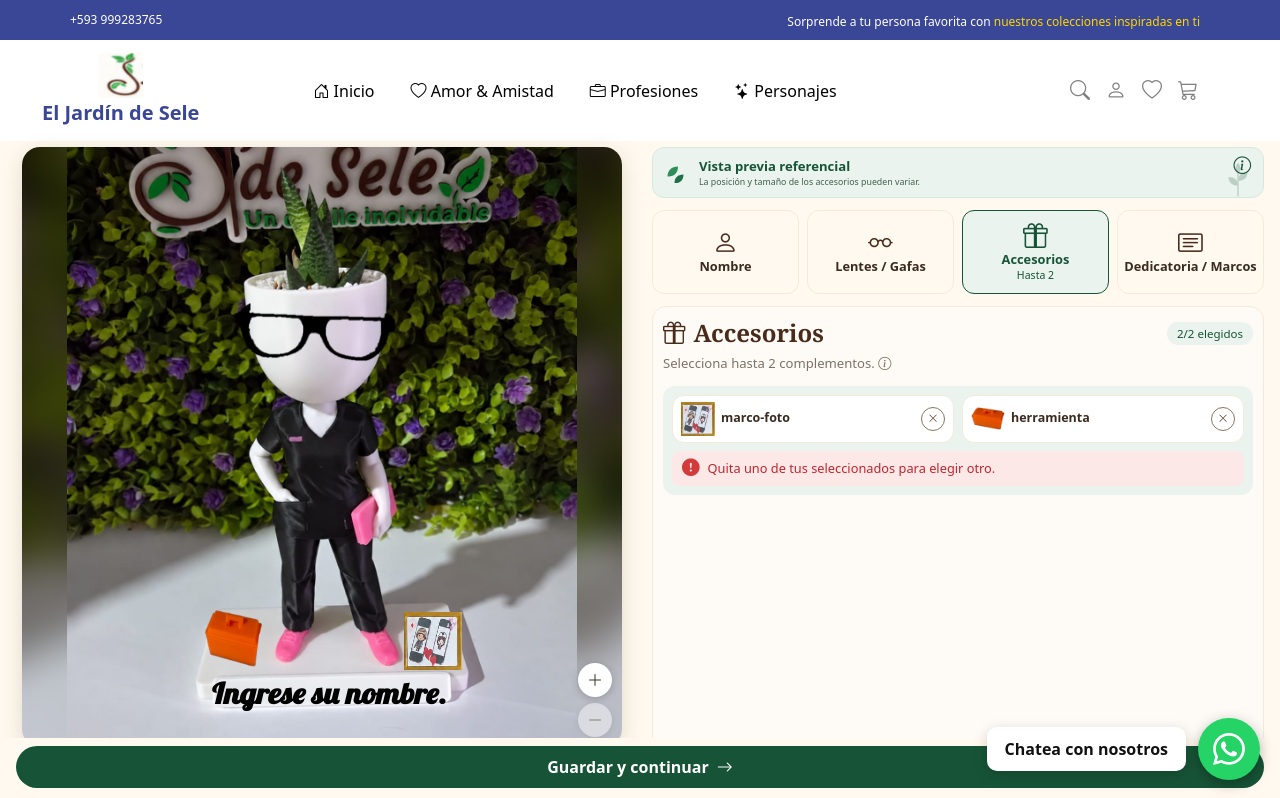
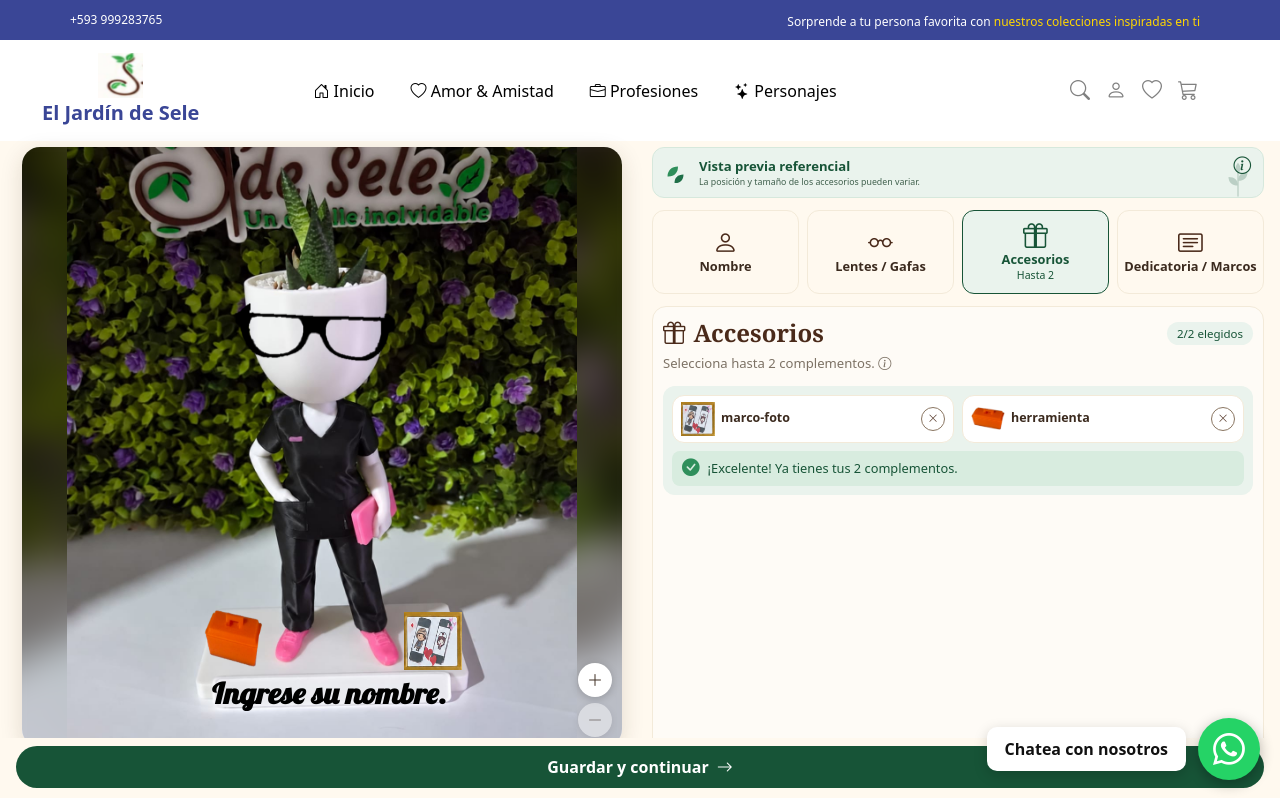
Before and after one commit to danielSan777/E-commerce, an Angular app: page /catalogo/todos-productos/personalizador in a window 1280 px wide. Shown: the top 798 px of the page. Built offline with nearby package versions, Linux system fonts and the light colour scheme.

Commit message:
modificacion de mensaje de ya selecciono un marco

```diff
--- a/src/app/personalizador/presentacion/paginas/personalizador/personalizador.css
+++ b/src/app/personalizador/presentacion/paginas/personalizador/personalizador.css
@@ -440,6 +440,7 @@
 .rejilla {
     display: grid;
     grid-template-columns: repeat(5, 1fr);
+    grid-auto-flow: row dense;
     gap: 10px;
 }
 
@@ -686,6 +687,16 @@
     color: #d33a3a;
 }
 
+/* Versión verde: "Bien! Ya tienes 1" / "Excelente! Ya tienes tus 2 complementos" */
+.elegidos-aviso.ok {
+    background: #d8ecdf;
+    color: var(--verde);
+}
+
+.elegidos-aviso.ok i {
+    color: #2f8f5b;
+}
+
 /* ================= REEMPLAZAR MARCO (3 <-> 4) ================= */
 .tile.pendiente,
 .tile.apagada.pendiente {
@@ -693,6 +704,12 @@
     border-color: #d33a3a;
     box-shadow: 0 0 0 1px #d33a3a inset;
     opacity: 1;
+}
+
+/* Dentro de la rejilla: ocupa todo el ancho, debajo de los marcos */
+.rejilla .aviso-marco {
+    grid-column: 1 / -1;
+    margin: 4px 0;
 }
 
 .aviso-marco {
--- a/src/app/personalizador/presentacion/paginas/personalizador/personalizador.html
+++ b/src/app/personalizador/presentacion/paginas/personalizador/personalizador.html
@@ -287,10 +287,21 @@
                     </span>
                     }
 
-                    @if (cantidadAccesorios() >= maximoAccesorios) {
-                    <p class="elegidos-aviso">
+                    @if (cantidadAccesorios() >= maximoAccesorios && avisoLimite()) {
+                    <!-- Rojo: solo si intentó elegir más de los permitidos -->
+                    <p class="elegidos-aviso" role="alert">
                         <i class="bi bi-exclamation-circle-fill" aria-hidden="true"></i>
                         Quita uno de tus seleccionados para elegir otro.
+                    </p>
+                    } @else if (cantidadAccesorios() >= maximoAccesorios) {
+                    <p class="elegidos-aviso ok">
+                        <i class="bi bi-check-circle-fill" aria-hidden="true"></i>
+                        ¡Excelente! Ya tienes tus {{ maximoAccesorios }} complementos.
+                    </p>
+                    } @else {
+                    <p class="elegidos-aviso ok">
+                        <i class="bi bi-check-circle-fill" aria-hidden="true"></i>
+                        ¡Bien! Ya tienes {{ cantidadAccesorios() }}, escoge otro.
                     </p>
                     }
                 </div>
@@ -310,24 +321,6 @@
                 </div>
 
                 <ng-container *ngTemplateOutlet="rejillaTpl; context: { $implicit: accesoriosDeCategoria() }" />
-
-                <!-- Ya hay un marco (3 ↔ 4) y se tocó el otro: ¿reemplazar? -->
-                @if (marcoPendienteActivo()) {
-                <div class="aviso-marco" id="aviso-marco" role="alert">
-                    <div class="aviso-marco-texto">
-                        <i class="bi bi-exclamation-circle-fill" aria-hidden="true"></i>
-                        <div>
-                            <strong>Ya tienes un marco seleccionado.</strong>
-                            <span>¿Quieres reemplazarlo por este?</span>
-                        </div>
-                    </div>
-                    <div class="aviso-marco-botones">
-                        <button type="button" class="btn-cancelar-marco" (click)="cancelarMarco()">Cancelar</button>
-                        <button type="button" class="btn-reemplazar-marco"
-                            (click)="reemplazarMarco()">Reemplazar</button>
-                    </div>
-                </div>
-                }
                 }
 
                 <!-- ===== DEDICATORIA / MARCOS ===== -->
@@ -536,6 +529,23 @@
 
             <span class="tile-nombre">{{ item.nombre }}</span>
         </button>
+
+        <!-- Ya hay un marco (3 ↔ 4) y se tocó el otro: ¿reemplazar? Sale debajo de los marcos -->
+        @if (marcoPendienteActivo() && item.id === ultimoMarcoId(lista)) {
+        <div class="aviso-marco" id="aviso-marco" role="alert">
+            <div class="aviso-marco-texto">
+                <i class="bi bi-exclamation-circle-fill" aria-hidden="true"></i>
+                <div>
+                    <strong>Ya tienes un marco seleccionado.</strong>
+                    <span>¿Quieres reemplazarlo por este?</span>
+                </div>
+            </div>
+            <div class="aviso-marco-botones">
+                <button type="button" class="btn-cancelar-marco" (click)="cancelarMarco()">Cancelar</button>
+                <button type="button" class="btn-reemplazar-marco" (click)="reemplazarMarco()">Reemplazar</button>
+            </div>
+        </div>
+        }
         } @empty {
         <p class="text-muted vacio">No hay accesorios en esta categoría.</p>
         }
--- a/src/app/personalizador/presentacion/paginas/personalizador/personalizador.ts
+++ b/src/app/personalizador/presentacion/paginas/personalizador/personalizador.ts
@@ -406,6 +406,7 @@ export class Personalizador implements OnDestroy {
     if (!this.hojaAbierta()) return;
 
     this.hojaAbierta.set(false);
+    this.avisoLimite.set(false);
     this.cancelarReemplazo();
     this.marcoPendiente.set(null);
 
@@ -434,6 +435,7 @@ export class Personalizador implements OnDestroy {
   }
 
   elegirPestana(id: IdPestana): void {
+    this.avisoLimite.set(false);
     this.cancelarReemplazo();
     this.marcoPendiente.set(null);
     this.errorPanel.set('');
@@ -499,10 +501,10 @@ export class Personalizador implements OnDestroy {
         return '';
 
       case 'accesorios':
-        return lista.some(a => {
-          const c = a.categoria ?? 'Otros';
-          return c !== this.CATEGORIA_MODA && c !== this.CATEGORIA_PERSONALIZACION && !this.esFijo(a.accesorioId);
-        }) ? '' : 'Elige al menos un accesorio para continuar.';
+        // Obligatorio: hay que elegir los 2 accesorios
+        return this.cantidadAccesorios() >= this.maximoAccesorios
+          ? ''
+          : `Debes elegir ${this.maximoAccesorios} accesorios para continuar.`;
 
       case 'dedicatoria':
         // 1) mensaje de la tarjeta
@@ -928,6 +930,13 @@ export class Personalizador implements OnDestroy {
   readonly guardar = output<ConfiguracionPersonalizada>();
 
   continuar(): void {
+    // Hay que tener los 2 accesorios elegidos: si no, abre Accesorios y avisa
+    if (this.cantidadAccesorios() < this.maximoAccesorios) {
+      this.elegirPestana('accesorios');
+      this.errorPanel.set(`Debes elegir ${this.maximoAccesorios} accesorios para continuar.`);
+      return;
+    }
+
     this.guardar.emit({
       accesorios: this.accesoriosSeleccionados(),
       nombre: this.nombreCliente(),
@@ -1035,6 +1044,12 @@ export class Personalizador implements OnDestroy {
     return pendiente && this.choca(pendiente) ? pendiente : null;
   });
 
+  // Id del último marco (3 o 4) de la lista: el aviso de reemplazo sale debajo de él
+  ultimoMarcoId(lista: Accesorio[] | null | undefined): number | null {
+    const marcos = (lista ?? []).filter(a => a.id === this.ID_MARCO_FOTO || a.id === this.ID_MARCO_FRASE);
+    return marcos.length ? marcos[marcos.length - 1].id : null;
+  }
+
   private preguntarReemplazoMarco(accesorio: Accesorio): void {
     this.marcoPendiente.set(accesorio);
 
@@ -1062,7 +1077,11 @@ export class Personalizador implements OnDestroy {
   vibrando = signal(false);
   private temporizadorVibrar: ReturnType<typeof setTimeout> | undefined;
 
+  // true desde que intentó elegir un tercer accesorio hasta que quita uno (muestra el mensaje rojo)
+  avisoLimite = signal(false);
+
   avisarLimite(): void {
+    this.avisoLimite.set(true);
     clearTimeout(this.temporizadorVibrar);
     this.vibrando.set(false); // se apaga un instante para que la animación se repita
 
@@ -1111,6 +1130,7 @@ export class Personalizador implements OnDestroy {
     // Los elementos fijos no se quitan
     if (this.esFijo(id)) return;
 
+    this.avisoLimite.set(false);
     if (this.reemplazoDe() === id) this.reemplazoDe.set(null);
     if (this.marcoPendiente() && this.companeroExcluyente(this.marcoPendiente()!.id) === id) {
       this.marcoPendiente.set(null);
```
